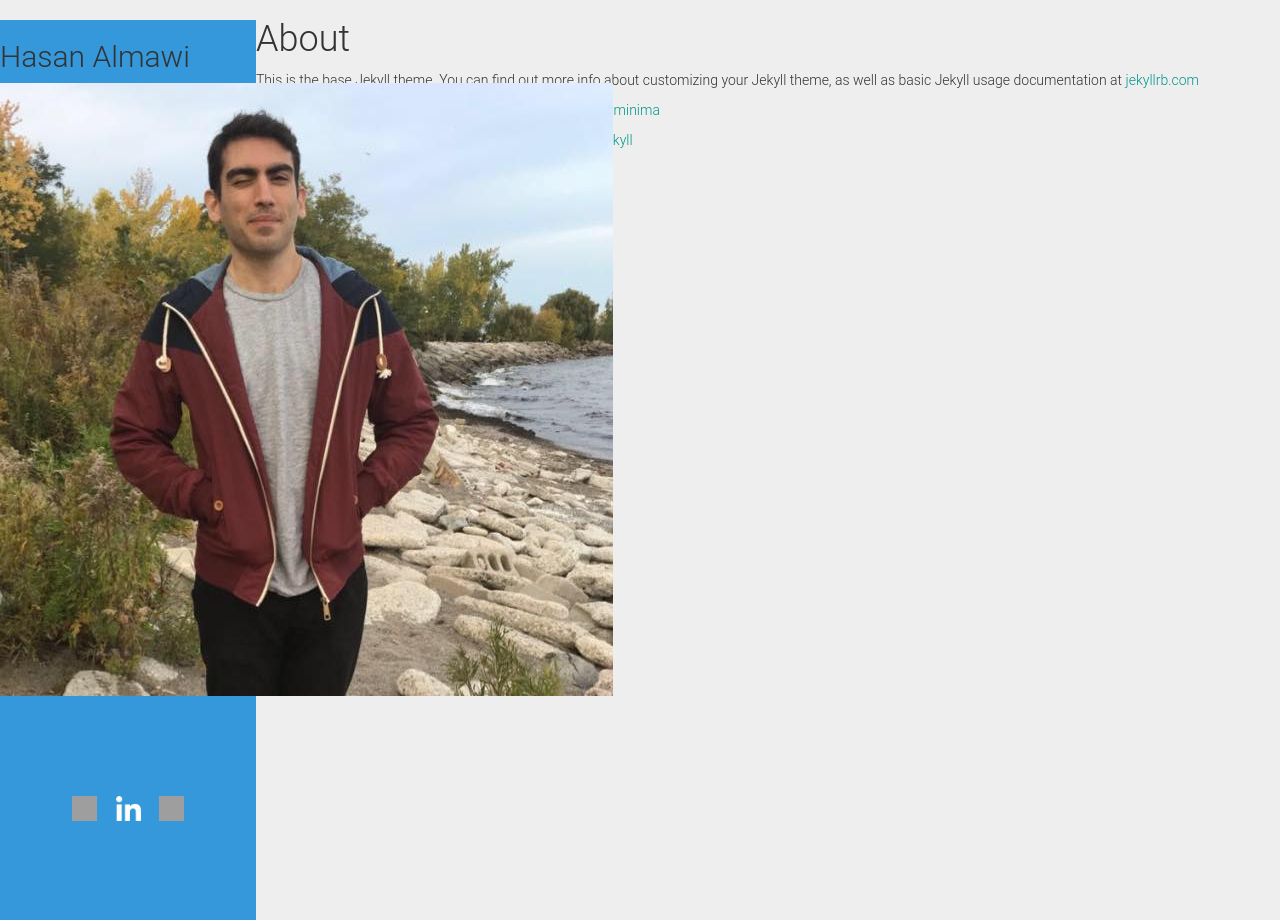
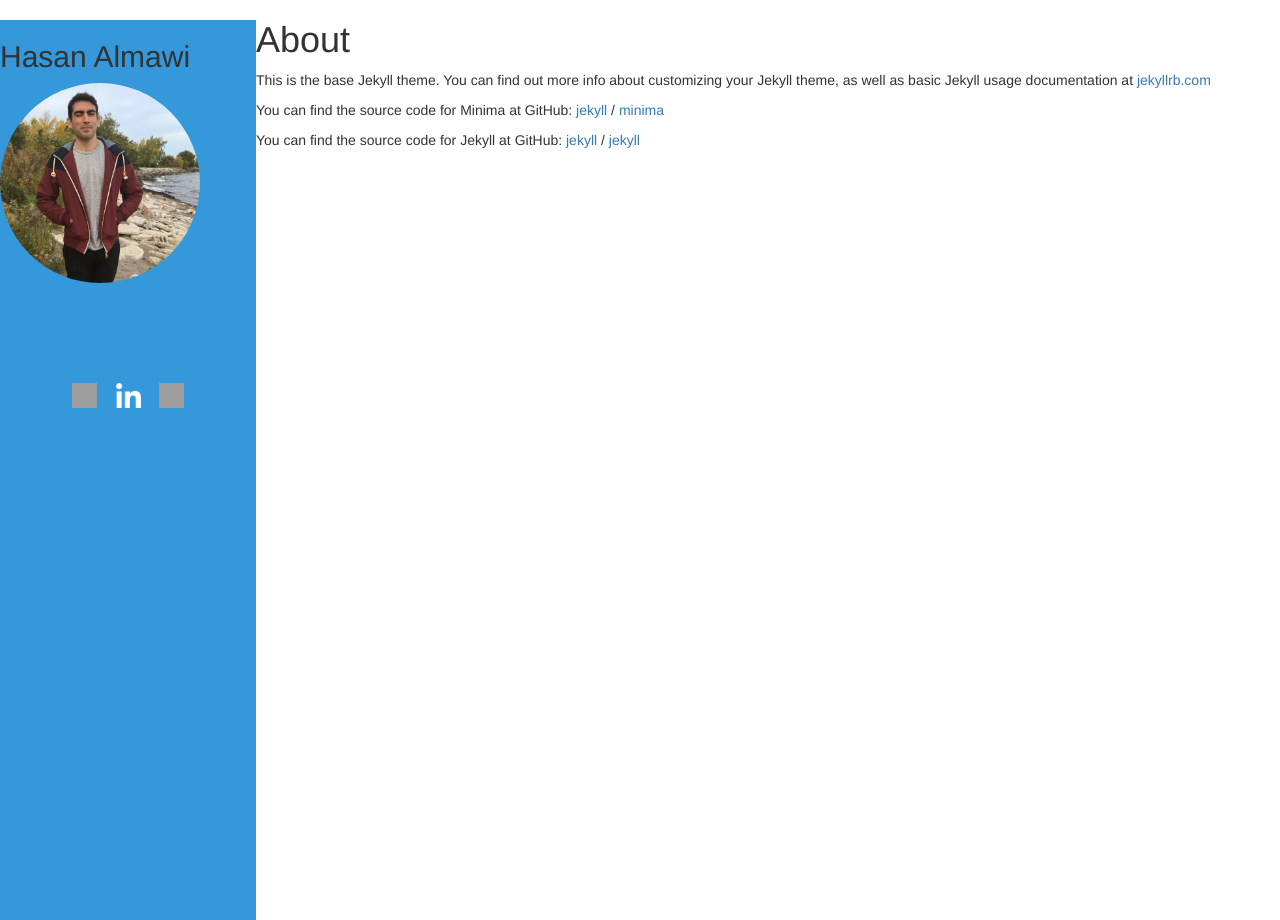
Before and after one commit to HAlmawi/halmawi.github.io, a Jekyll site: the page built from about.md, in a window 1280 px wide. Built offline with Jekyll 4.4.1, drawn with Linux system fonts in a browser that asks for light colours; grey boxes are pictures that could not be loaded.

Commit message:
Circular image

```diff
--- a/_includes/head.html
+++ b/_includes/head.html
@@ -8,4 +8,9 @@
 
   <link rel="canonical" href="{{ page.url | replace:'index.html','' | prepend: site.baseurl | prepend: site.url }}"/>
   <link rel="alternate" type="application/atom+xml" title="{{ site.title }}" href="{{ "/feed.xml" | prepend: site.baseurl | prepend: site.url }}" />
+  <title> Hasan Almawi </title>
+  <link rel="stylesheet" type="text/css" href="../css/bootstrap-material-design.css">
+  <link rel="stylesheet" type="text/css" href="../css/positions.css">
+  <link href="https://fonts.googleapis.com/css?family=Roboto+Condensed" rel="stylesheet">
+
 </head>
--- a/_includes/header.html
+++ b/_includes/header.html
@@ -4,10 +4,7 @@
     <script src="https://ajax.googleapis.com/ajax/libs/jquery/1.12.4/jquery.min.js"></script>
         <!-- Latest compiled JavaScript -->
     <script src="http://maxcdn.bootstrapcdn.com/bootstrap/3.3.7/js/bootstrap.min.js"></script>
-    <title> Hasan Almawi </title>
-    <link rel="stylesheet" type="text/css" href="../css/bootstrap-material-design.css">
-    <link rel="stylesheet" type="text/css" href="../css/positions.css">
-    <link href="https://fonts.googleapis.com/css?family=Roboto+Condensed" rel="stylesheet">
+
 </header>
 
 <div id="left_panel" class="btn-group-vertical">
--- a/css/positions.css
+++ b/css/positions.css
@@ -4,7 +4,20 @@
     margin: 0 !important;
     padding: 0 !important;
 }
+.circular--landscape {
+  display: inline-block;
+  position: relative;
+  width: 200px;
+  height: 200px;
+  overflow: hidden;
+  border-radius: 50%;
+}
 
+.circular--landscape img {
+  width: auto;
+  height: 100%;
+  margin-left: -50px;
+}
 #left_panel{
     margin: 0!important;
     padding: 0!important;
```
